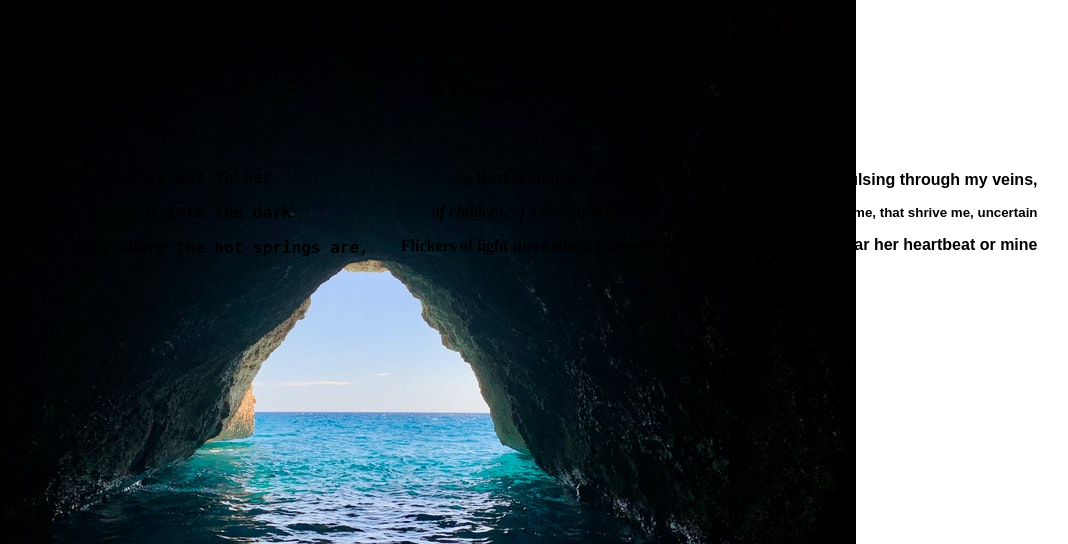
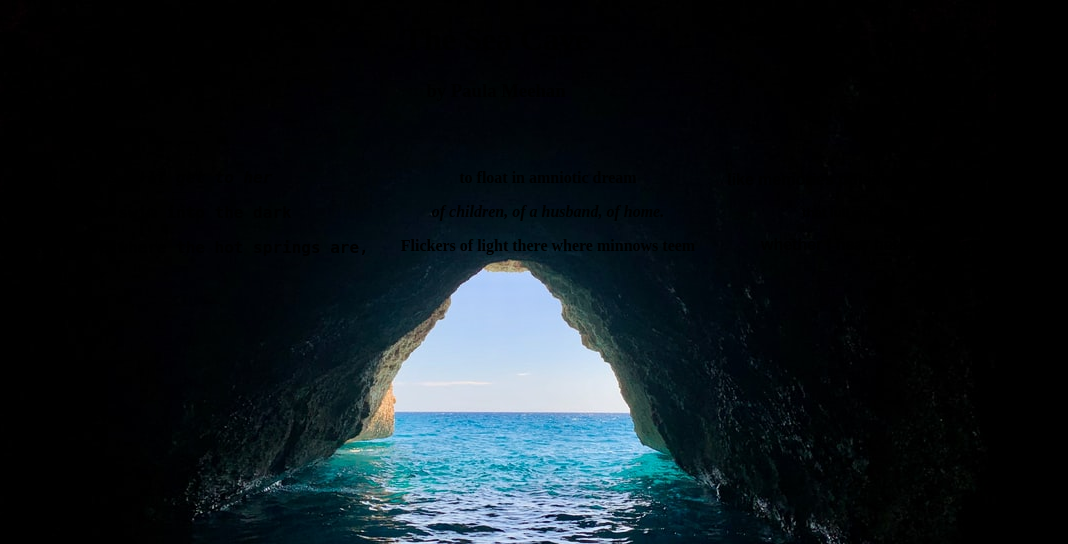
Before and after one commit to SirMediavilla/learningtasks-1, a PHP site: page / in a window 1280 px wide. Shown: the top 544 px of the page, without its empty margins (144-1212 px from the left). Run offline with PHP 8.4, Linux system fonts and the light colour scheme; lists and menus that the app fills with data are empty.

Commit message:
Update index.php

```diff
--- a/LT4/index.php
+++ b/LT4/index.php
@@ -7,14 +7,12 @@
 		{
 		    background-image: url(z.png);
 		    background-repeat: no-repeat;
+		    background-position: top center;
+		    background-color: black;
 	        }
 		#wrapper
 		{
 		    color: white;
-		}
-
-		h1
-		{
 		}
 		.s-one
 		{
```
